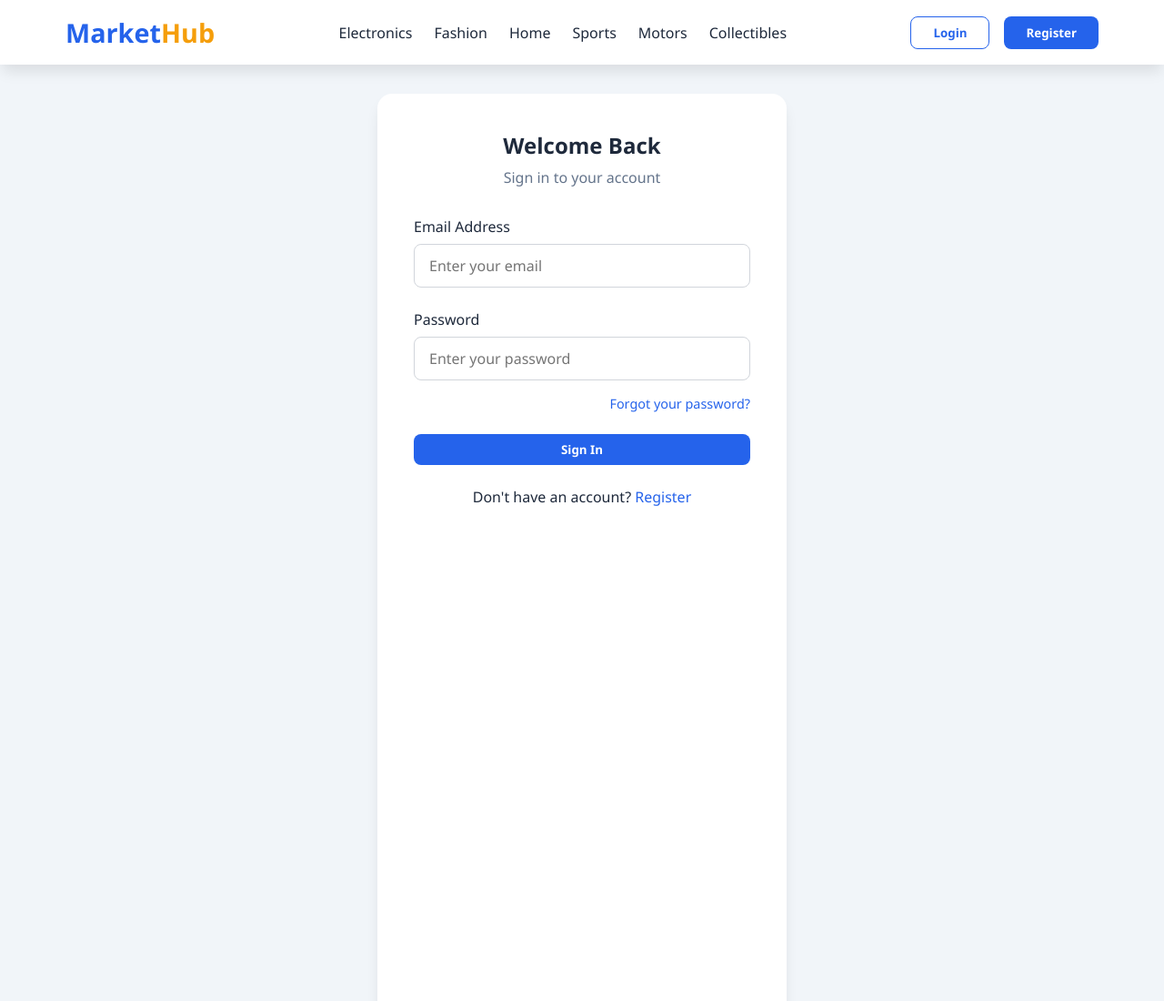
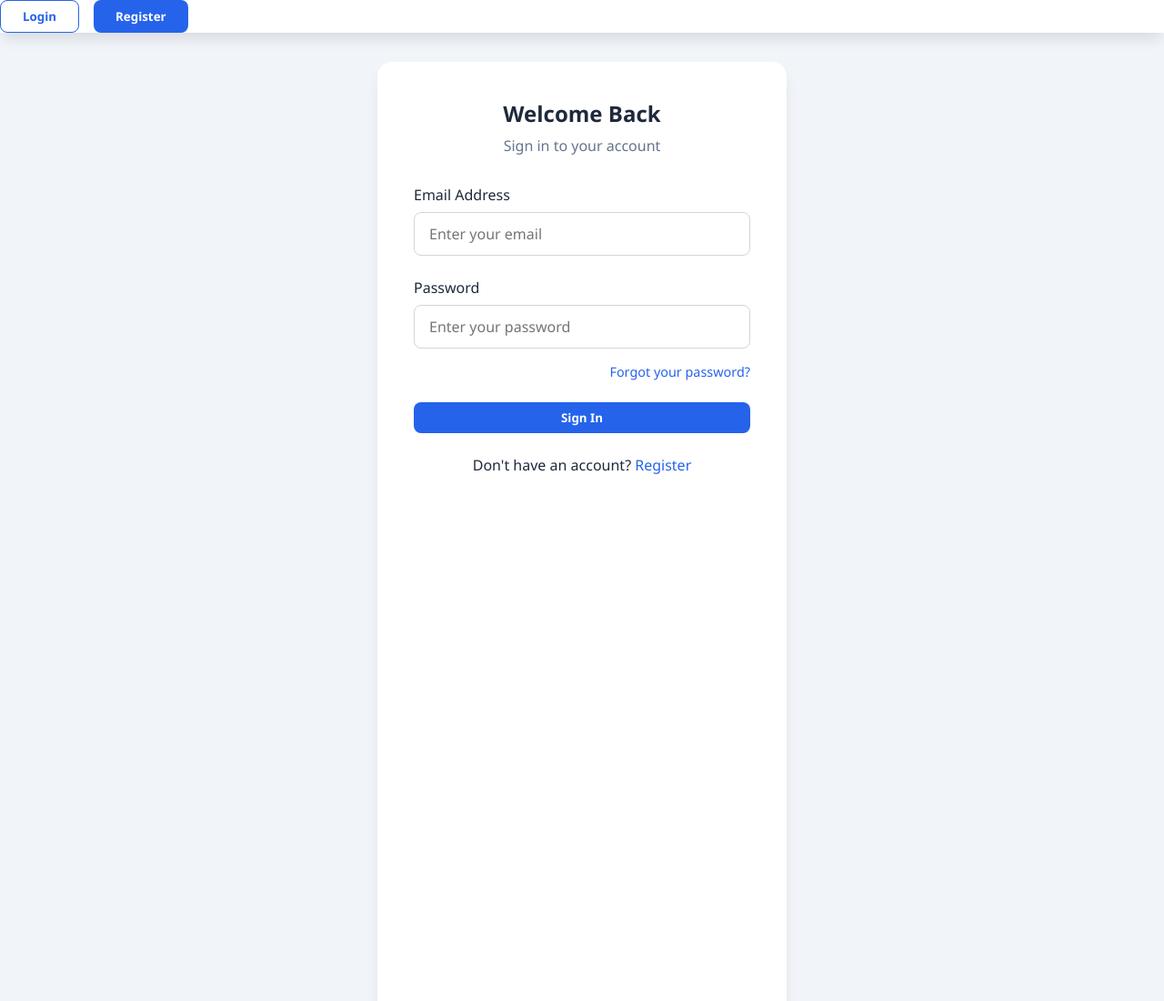
Before and after one commit to wess-westley/market-hub, a plain HTML site: page index.html in a window 1280 px wide. Shown: the top 1100 px of the page at 91% size. Drawn offline with Linux system fonts and the light colour scheme.

Commit message:
removed the navbar

```diff
--- a/index.html
+++ b/index.html
@@ -10,16 +10,7 @@
 <body>
     <!-- Header -->
     <header>
-        <nav class="navbar">
-            <a href="#" class="logo">Market<span>Hub</span></a>
-            <ul class="nav-links">
-                <li><a href="#">Electronics</a></li>
-                <li><a href="#">Fashion</a></li>
-                <li><a href="#">Home</a></li>
-                <li><a href="#">Sports</a></li>
-                <li><a href="#">Motors</a></li>
-                <li><a href="#">Collectibles</a></li>
-            </ul>
+
             <div class="auth-buttons">
                 <button class="btn btn-outline" id="showLogin">Login</button>
                 <button class="btn btn-primary" id="showRegister">Register</button>
```
